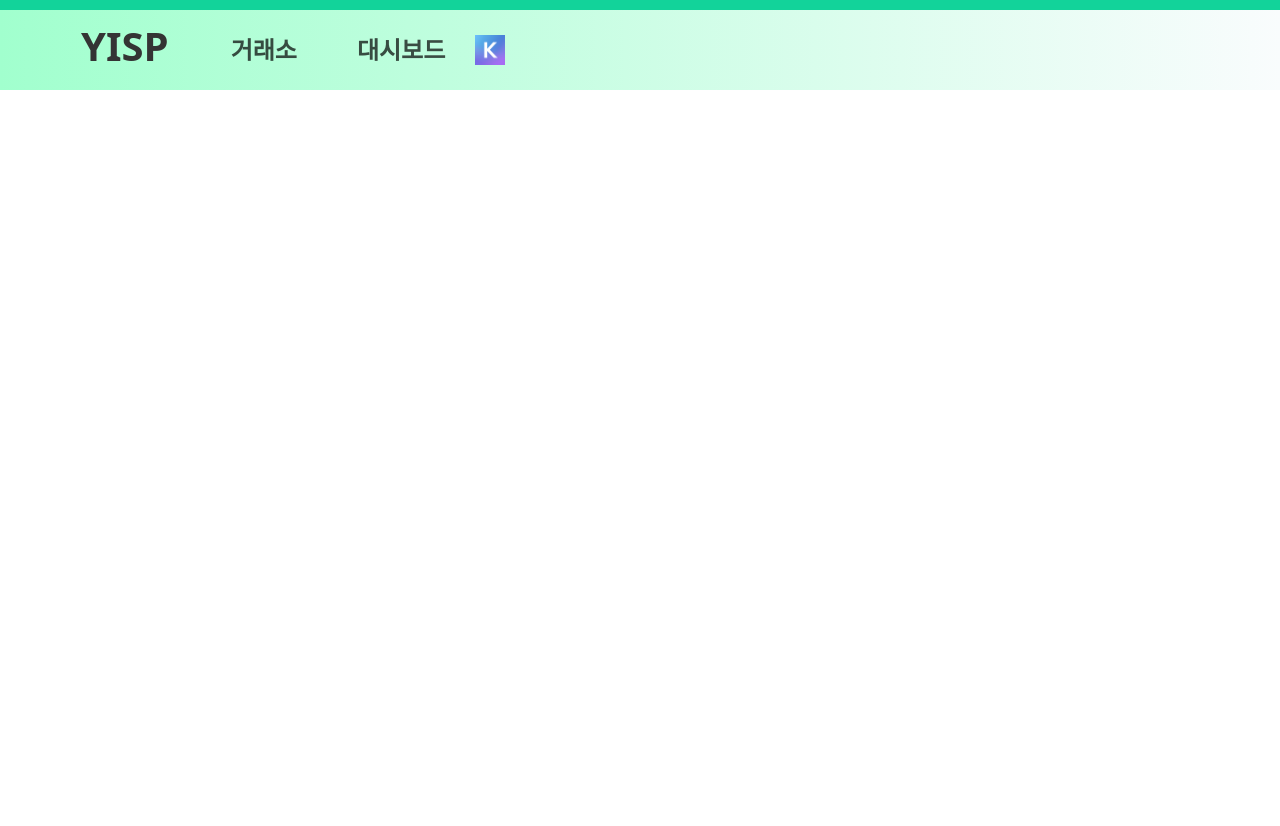
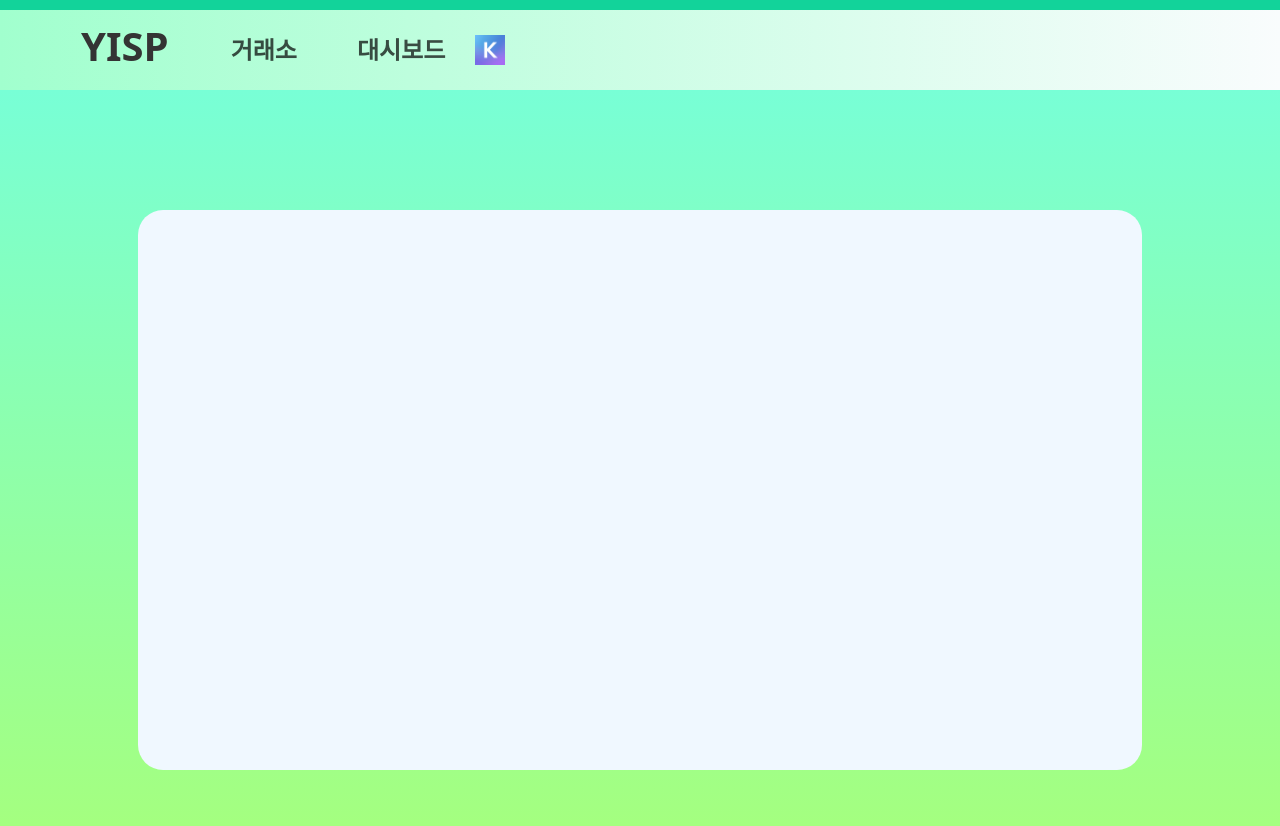
Before and after one commit to 2022-cau-capstone-team02/web, a React (Create React App) app: page /dashboard/youtuber in a window 1280 px wide. Before the commit this address had no page. Shown: the top 826 px of the page. Before the commit the page ends 800 px from the top, so only its background shows below. Built offline with nearby package versions, Linux system fonts and the light colour scheme; a web font is replaced by a local one.

Commit message:
init branch

```diff
--- a/src/App.js
+++ b/src/App.js
@@ -9,6 +9,7 @@ import Dashboard from './Dashboard';
 import Sidebar from './components/Sidebar';
 import Progressbar from './components/ProgressBar';
 import Test from './Test';
+import Youtuber from './Youtuber';
 
 const CustomContainer = styled(Container)`
   position: relative;
@@ -38,6 +39,7 @@ const App = ({ history }) => {
           <Route path="/" element={<Info />} />
           <Route path="/exchange" element={<Exchange />} />
           <Route path="/dashboard" element={<Dashboard />} />
+          <Route path="/dashboard/youtuber" element={<Youtuber />} />
           <Route path="/test" element={<Test />} />
         </Routes>
       </CustomRow>
--- /dev/null
+++ b/src/Youtuber.js
@@ -0,0 +1,41 @@
+import React, { useEffect } from 'react';
+import styled from 'styled-components';
+import { Container } from 'react-bootstrap';
+import { coin, coins, SigningCosmWasmClient } from 'cosmwasm';
+
+const StyledContainer = styled(Container)`
+  margin-top: 90px;
+  background: linear-gradient(to top, #a8ff78, #78ffd6);
+  padding: 0 auto;
+  width: 100%;
+  height: 100vh;
+`;
+
+const Wrapper = styled.div`
+  width: 100%;
+  height: 100%;
+  display: flex;
+  align-items: center;
+  justify-content: center;
+`;
+
+const YoutuberDashboard = styled.div`
+  width: 80%;
+  height: 70%;
+  border-radius: 25px;
+  background-color: aliceblue;
+`;
+
+const Youtuber = () => {
+  let fund_result;
+  useEffect(() => {}, []);
+  return (
+    <StyledContainer>
+      <Wrapper>
+        <YoutuberDashboard></YoutuberDashboard>
+      </Wrapper>
+    </StyledContainer>
+  );
+};
+
+export default Youtuber;
```
